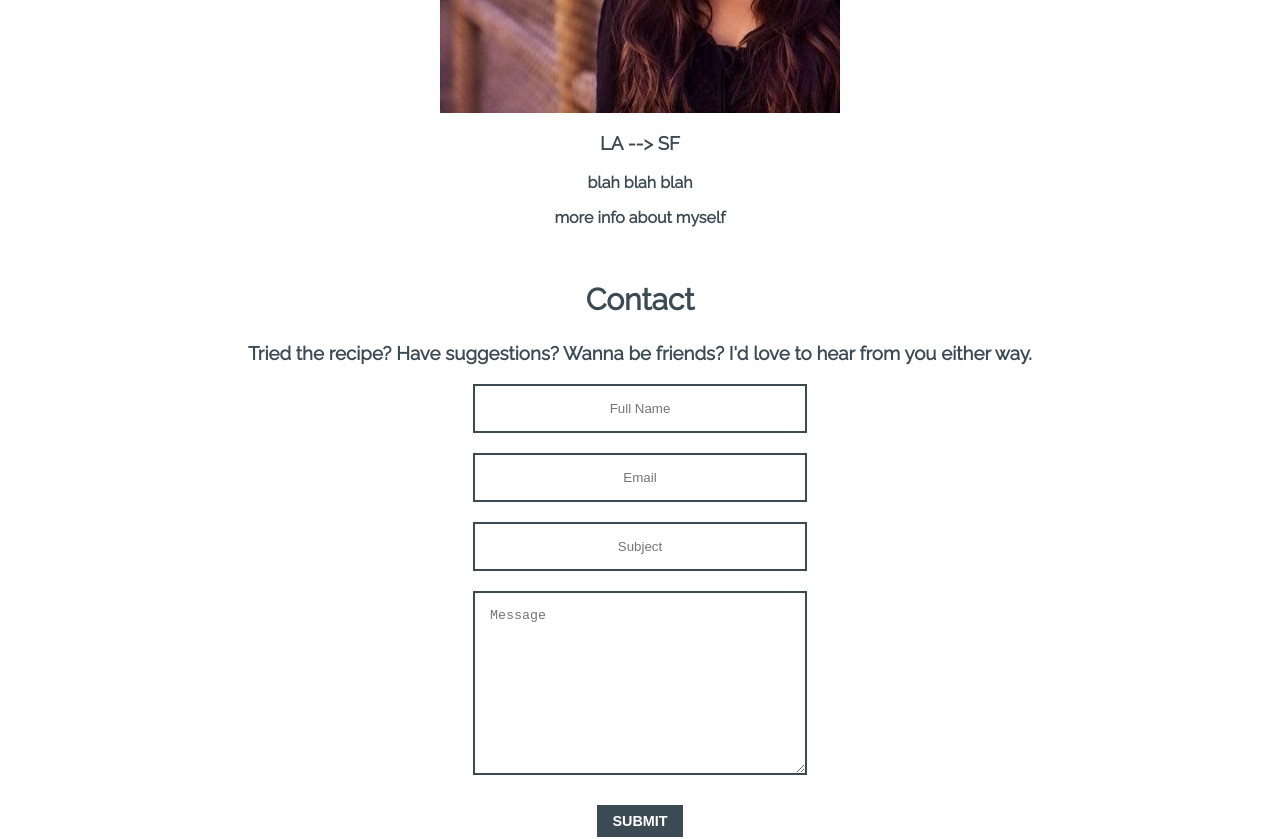
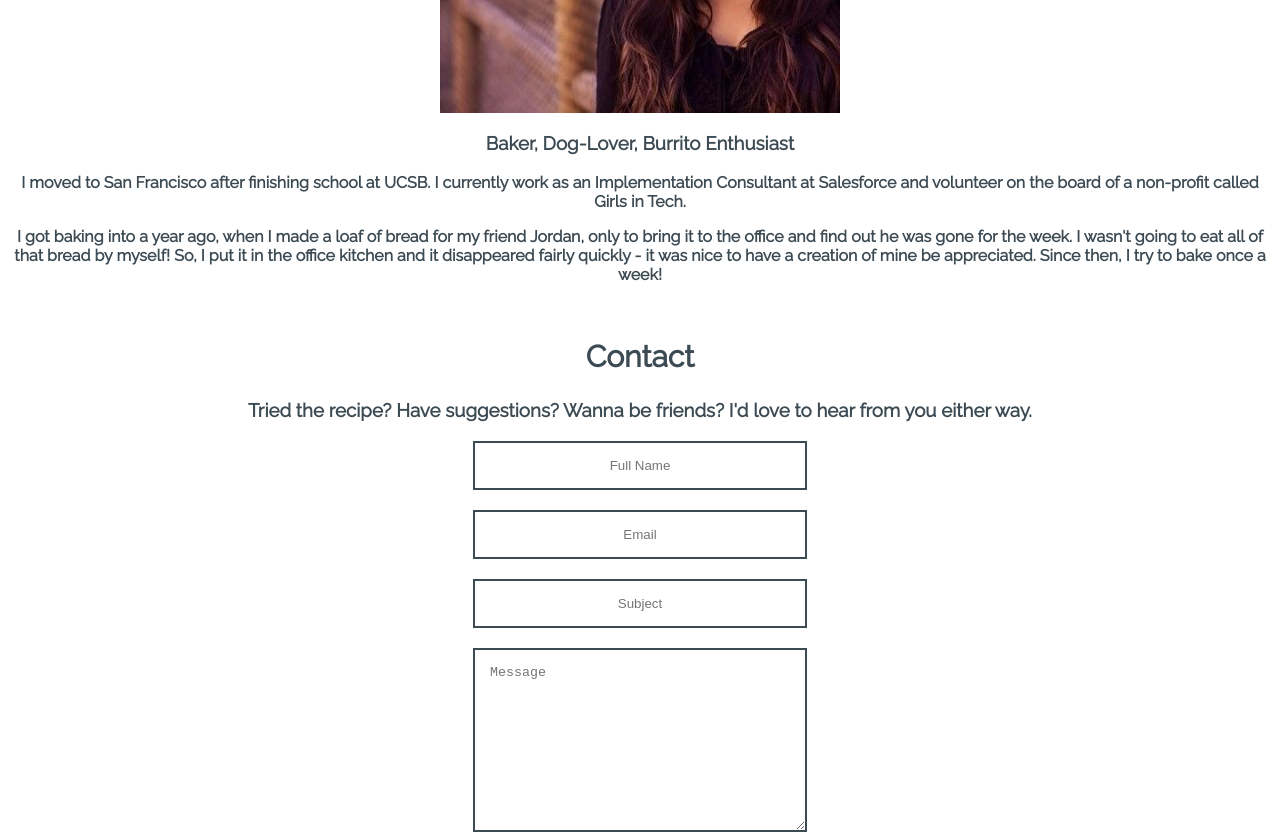
Before and after one commit to gtotlani/gtotlani.github.io, a plain HTML site: page index.html in a window 1280 px wide. Shown: the part 1760-2599 px from the top of the page. Drawn offline with nearby package versions, Linux system fonts and the light colour scheme.

Commit message:
Added About Me content

```diff
--- a/index.html
+++ b/index.html
@@ -54,9 +54,9 @@
 	<section id="about">
 		<h2>About Me</h2>
 		<img src="images/headshot.jpg" class="face">
-		<h3>LA --> SF</h3>
-		<p>blah blah blah </p>
-		<p>more info about myself</p>
+		<h3>Baker, Dog-Lover, Burrito Enthusiast</h3>
+		<p>I moved to San Francisco after finishing school at UCSB. I currently work as an Implementation Consultant at Salesforce and volunteer on the board of a non-profit called Girls in Tech. </p>
+		<p>I got baking into a year ago, when I made a loaf of bread for my friend Jordan, only to bring it to the office and find out he was gone for the week. I wasn't going to eat all of that bread by myself! So, I put it in the office kitchen and it disappeared fairly quickly - it was nice to have a creation of mine be appreciated. Since then, I try to bake once a week!</p>
 	</section>
 	<section id="contact">
 			<h2>Contact</h2>
```
